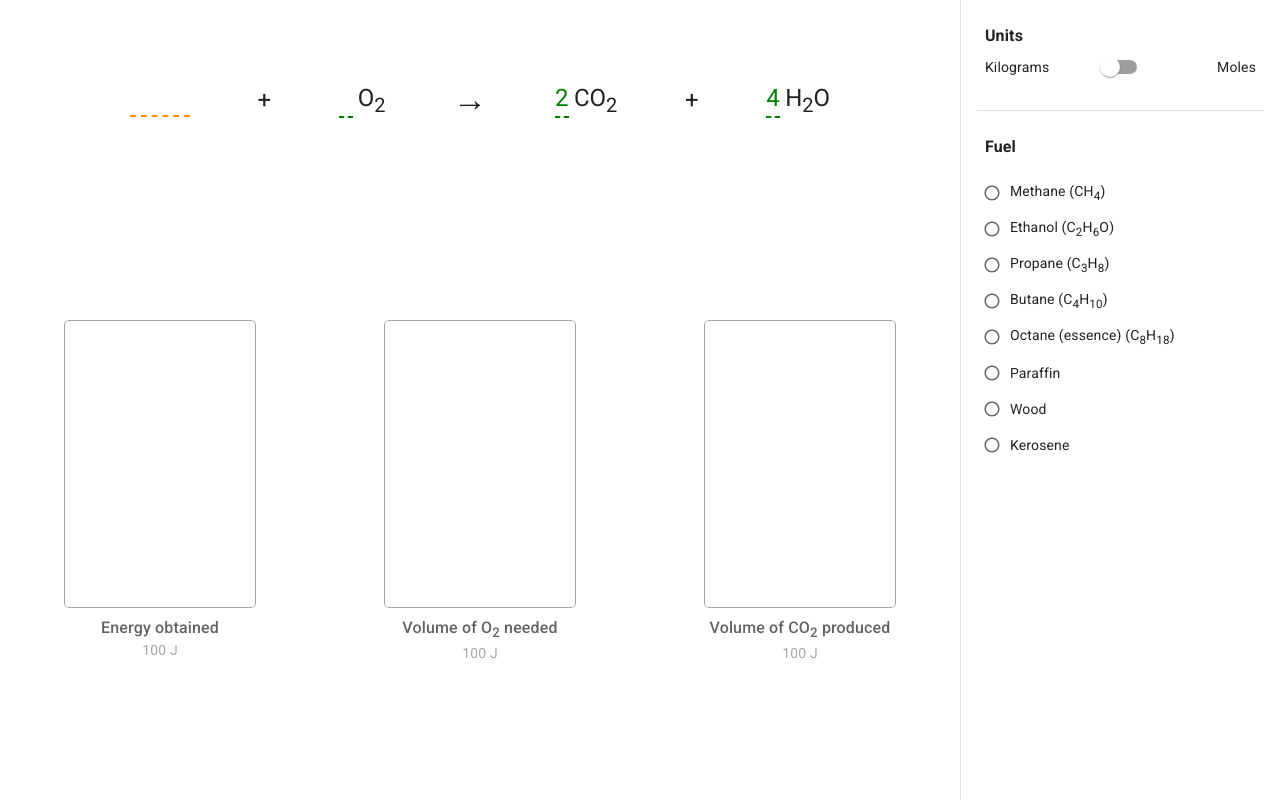
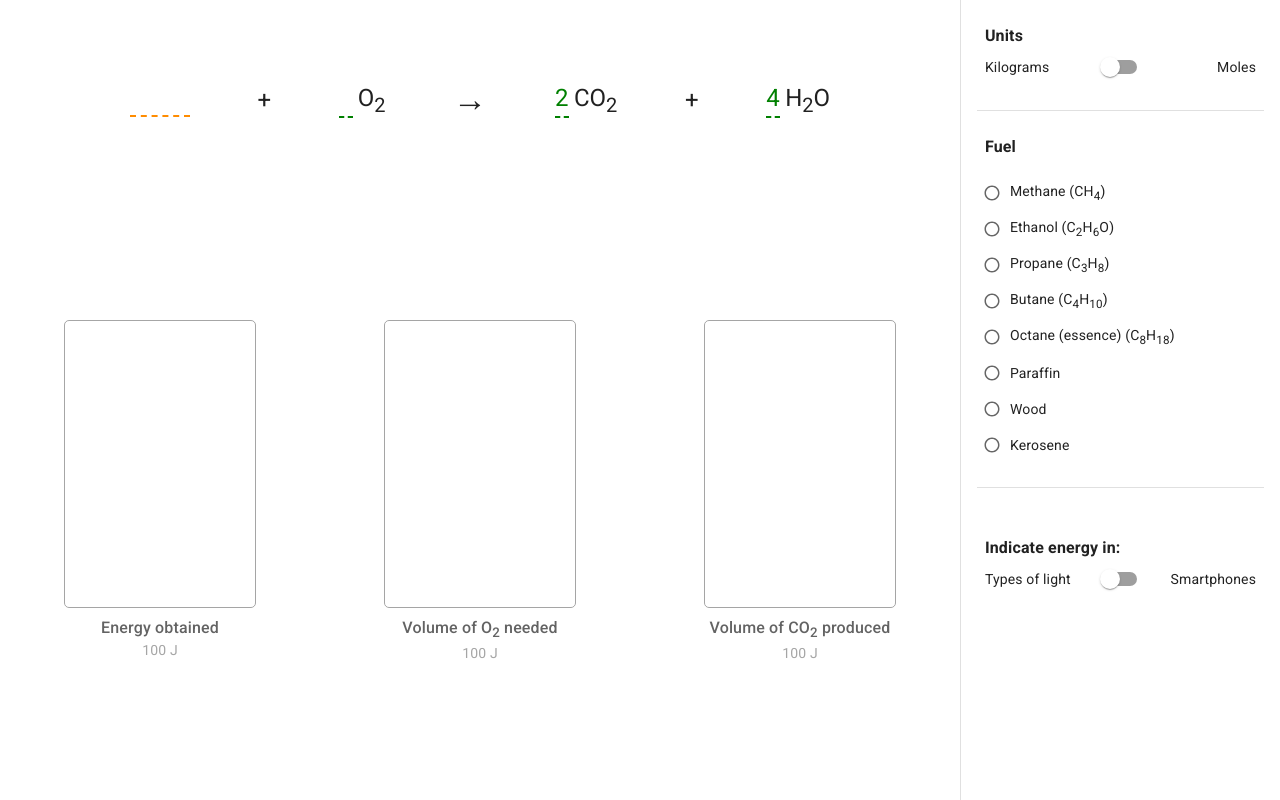
Before and after one commit to graasp/graasp-app-combustion, a React (Vite) app: page / in a window 1280 px wide. Built offline with nearby package versions, Linux system fonts and the light colour scheme.

Commit message:
feat: add energy switch
closes #7

```diff
--- a/src/components/SideMenu.tsx
+++ b/src/components/SideMenu.tsx
@@ -1,6 +1,7 @@
 import { Drawer } from '@mui/material';
 
 import CustomDivider from './side-menu/CustomDivider';
+import EnergySwitch from './side-menu/EnergySwitch';
 import FuelSelect from './side-menu/FuelSelect';
 import UnitsSwitch from './side-menu/UnitsSwitch';
 
@@ -14,6 +15,8 @@ const SideMenu = (): JSX.Element => (
     <UnitsSwitch />
     <CustomDivider />
     <FuelSelect />
+    <CustomDivider />
+    <EnergySwitch />
   </Drawer>
 );
 
--- /dev/null
+++ b/src/components/side-menu/EnergySwitch.tsx
@@ -0,0 +1,26 @@
+import { useState } from 'react';
+
+import { t } from 'i18next';
+
+import TwoSidedSwitch from './TwoSidedSwitch';
+
+const EnergySwitch = (): JSX.Element => {
+  const [energy, setEnergy] = useState<'light' | 'charge'>('light');
+
+  const handleToggle = (): void => {
+    if (energy === 'light') setEnergy('charge');
+    else setEnergy('light');
+  };
+
+  return (
+    <TwoSidedSwitch
+      title={t('Indicate energy in:')}
+      leftLabel={t('Types of light')}
+      rightLabel={t('Smartphones')}
+      isChecked={energy === 'charge'}
+      setIsChecked={handleToggle}
+    />
+  );
+};
+
+export default EnergySwitch;
--- a/src/langs/en.json
+++ b/src/langs/en.json
@@ -2,6 +2,9 @@
   "translations": {
     "Kilograms": "Kilograms",
     "Moles": "Moles",
-    "Units": "Units"
+    "Units": "Units",
+    "Indicate energy in:": "Indicate energy in:",
+    "Types of light": "Types of light",
+    "Smartphones": "Smartphones"
   }
 }
--- a/src/langs/fr.json
+++ b/src/langs/fr.json
@@ -2,6 +2,9 @@
   "translations": {
     "Kilograms": "Kilograms",
     "Moles": "Moles",
-    "Units": "Units"
+    "Units": "Units",
+    "Indicate energy in:": "Indicate energy in:",
+    "Types of light": "Types of light",
+    "Smartphones": "Smartphones"
   }
 }
```
